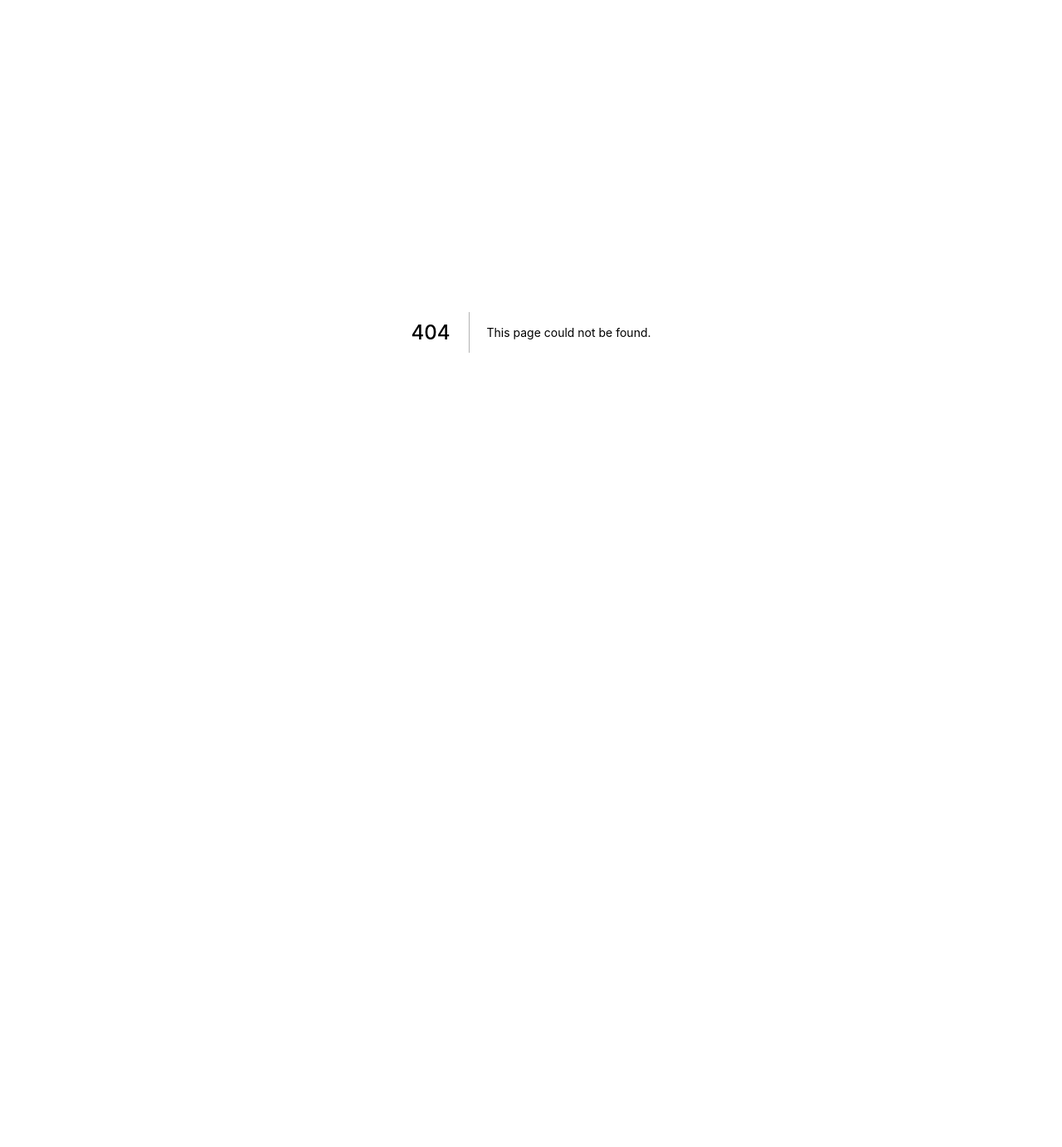
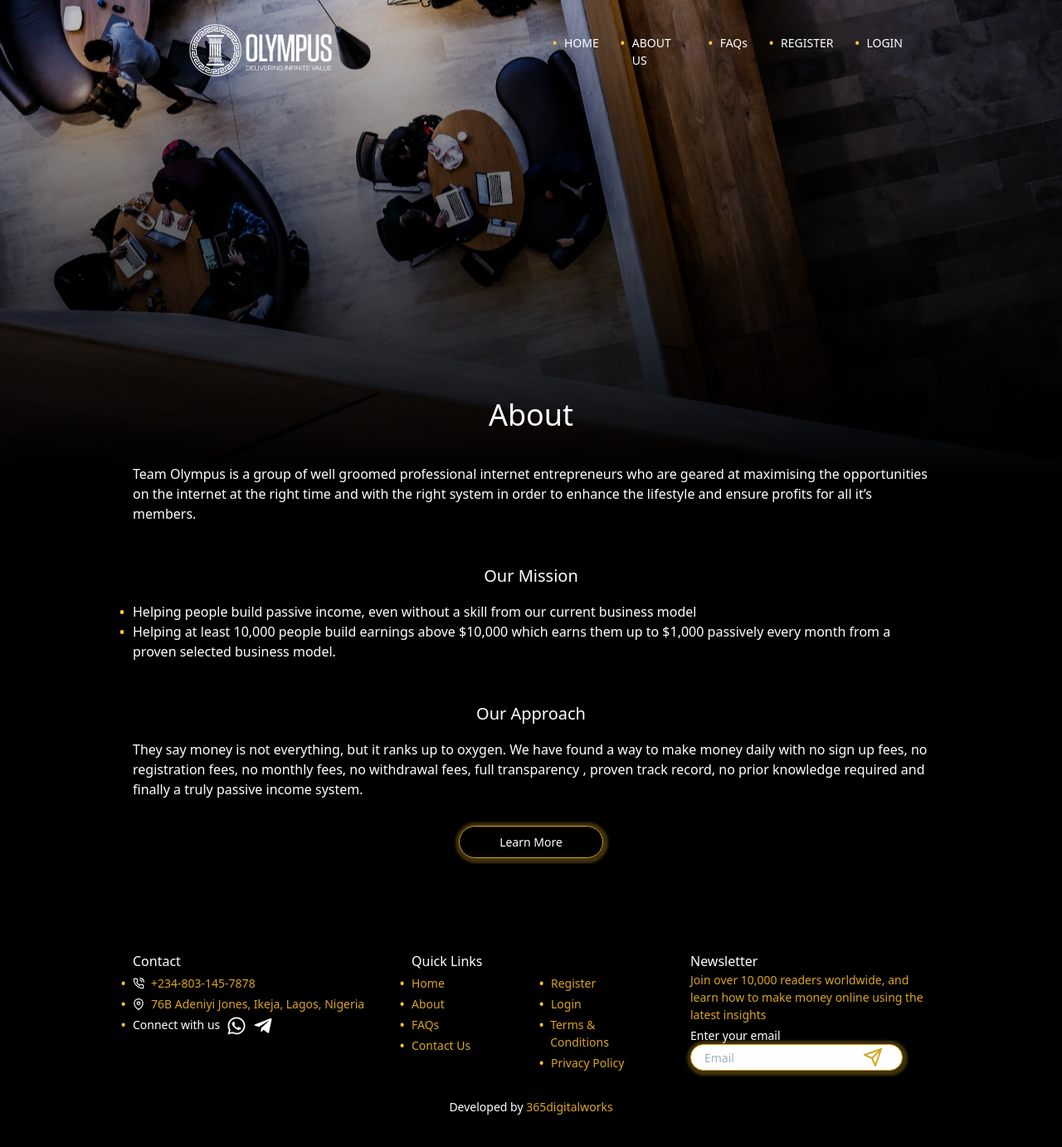
Before and after one commit to allebd/olympus, a Next.js app: page /about in a window 1280 px wide. Before the commit this address had no page. Shown: the top 1382 px of the page at 83% size. Before the commit the page ends 800 px from the top, so only its background shows below. Built offline with nearby package versions, Linux system fonts and the light colour scheme.

Commit message:
add about page

```diff
--- /dev/null
+++ b/components/About/index.js
@@ -0,0 +1,41 @@
+import Link from 'next/link';
+import { Layout } from '../Layout';
+import { Navigation } from '../Layout/Navigation';
+
+export const About = () => (
+  <div>
+    <Layout
+      content={
+        <div>
+          <div className="hero">
+            <Navigation />
+          </div>
+          <div>
+            <h1>
+              About
+            </h1>
+            <p>
+              Team Olympus is a group of well groomed professional internet entrepreneurs who are geared at maximising the opportunities on the internet at the right time and with the right system in order to enhance the lifestyle and ensure profits for all it’s members.
+            </p>
+          </div>
+          <div className="about-details">
+            <h6>Our Mission</h6>
+            <p>
+              <ul>
+                <li>Helping people build passive income, even without a skill from our current business model</li>
+                <li>Helping at least 10,000 people build earnings above $10,000 which earns them up to  $1,000 passively every month from a proven selected business model.</li>
+              </ul>
+            </p>
+            <h6>Our Approach</h6>
+            <p>They say money is not everything, but it ranks up to oxygen. We have found a way to make money daily with no sign up fees, no registration fees, no monthly fees, no withdrawal fees, full transparency , proven track record, no prior knowledge required and finally a truly passive income system.</p>
+            <div className="learn">
+              <Link href="register">
+                <a className="button-link">Learn More</a>
+              </Link>
+            </div>
+          </div>
+        </div>
+      }
+    />
+  </div>
+);
--- a/components/Layout/Footer/index.js
+++ b/components/Layout/Footer/index.js
@@ -39,12 +39,12 @@ export const Footer = () => (
         <p>Quick Links</p>
         <ul>
           <li>
-            <Link href="#">
+            <Link href="/">
               <a>Home</a>
             </Link>
           </li>
           <li>
-            <Link href="#">
+            <Link href="/about">
               <a>About</a>
             </Link>
           </li>
--- a/components/Layout/Navigation/index.js
+++ b/components/Layout/Navigation/index.js
@@ -1,27 +1,25 @@
-import Image from 'next/image';
 import Link from 'next/link';
 
 export const Navigation = () => (
   <div>
     <div className="navigation">
       <div className="logo">
-        <Image
+        <img
           src="/assets/images/Logo.svg"
           alt="Logo"
           width={244}
           height={121}
-          layout="responsive"
         />
       </div>
       <div className="menu">
         <ul>
           <li className="no-mobile">
-            <Link href="#">
+            <Link href="/">
               <a>HOME</a>
             </Link>
           </li>
           <li className="no-mobile">
-            <Link href="#">
+            <Link href="/about">
               <a>ABOUT US</a>
             </Link>
           </li>
--- /dev/null
+++ b/pages/about.js
@@ -0,0 +1,11 @@
+import { About } from '../components/About';
+
+const Index = () => (
+  <div>
+    <div className="home-page about-page">
+      <About />
+    </div>
+  </div>
+);
+
+export default Index;
--- a/tailwind.config.js
+++ b/tailwind.config.js
@@ -8,6 +8,7 @@ module.exports = {
     extend: {
       backgroundImage: () => ({
         'hero-pattern': "url('/assets/images/Background.svg')",
+        'about-pattern': "url('/assets/images/About.svg')",
       }),
     },
   },
```
Also changed, not shown: public/assets/images/About.svg (added), public/assets/images/Aboutold.svg (added), styles/tailwind.css.
